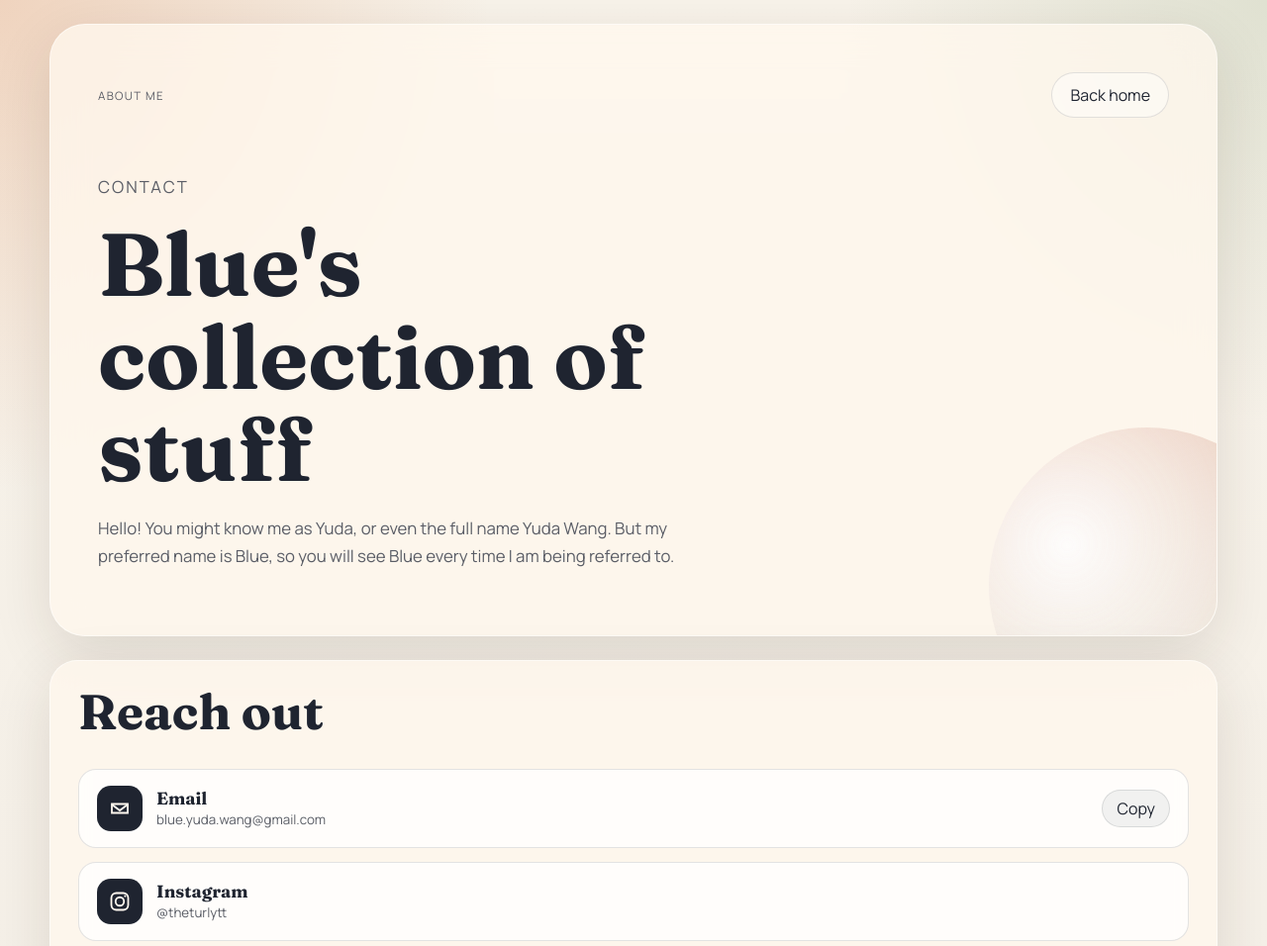
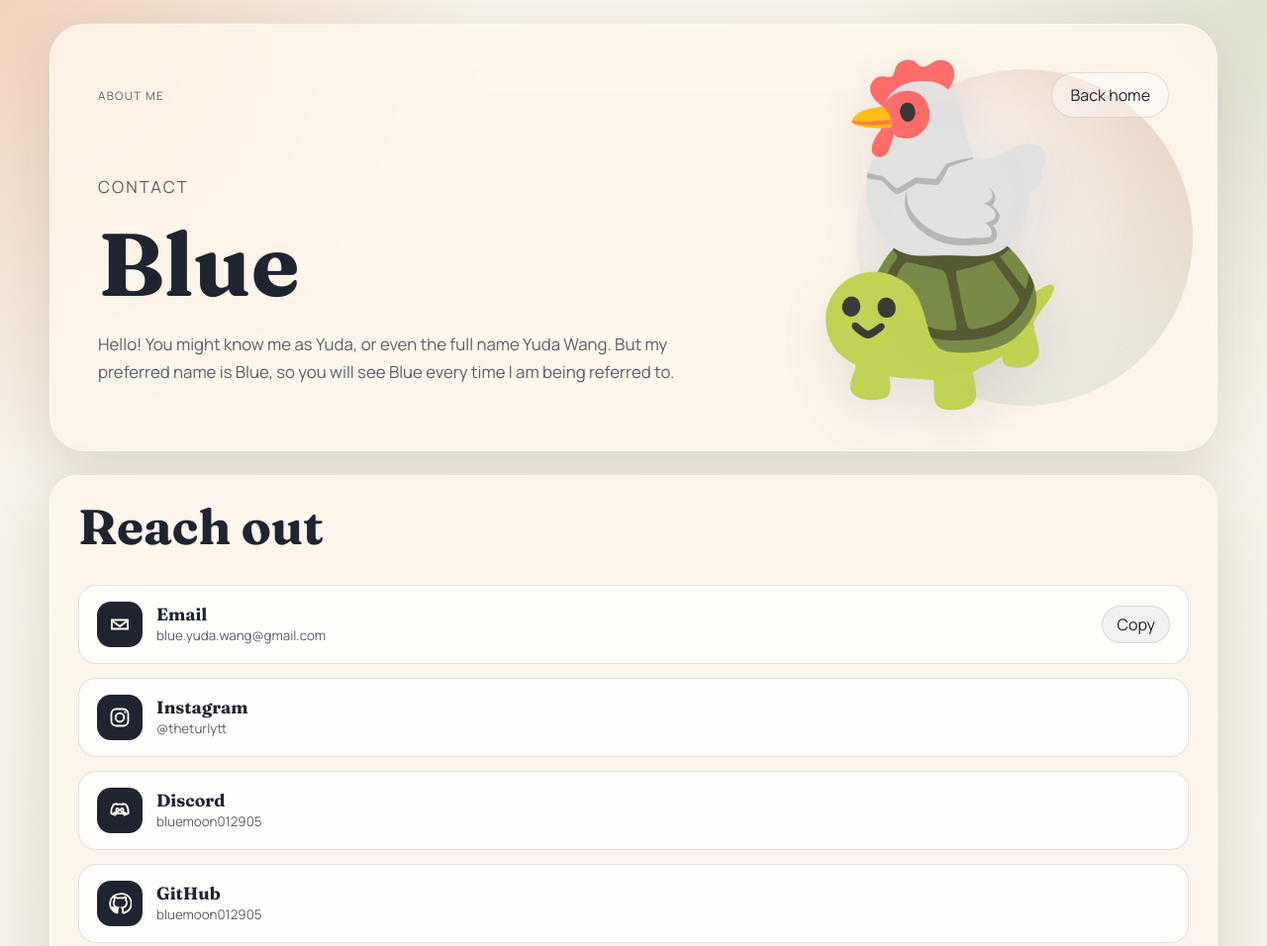
Before and after one commit to bluemoon012905/Blueshellsite, a website: page about/index.html in a window 1280 px wide. Shown: the top 956 px of the page at 99% size. Drawn offline with Linux system fonts and the light colour scheme.

Commit message:
about me polished

```diff
--- a/about/index.html
+++ b/about/index.html
@@ -15,10 +15,23 @@
   </head>
   <body>
     <main class="page-shell">
-      <header class="hero">
+      <header class="hero about-hero">
+        <div class="hero-turtle-wrap about-turtle-wrap" aria-hidden="true">
+          <img
+            class="brand-turtle brand-turtle-desktop about-turtle-desktop"
+            src="../assets/images/turtle-variants/turtle_chicken.png"
+            alt=""
+          />
+        </div>
         <div class="hero-nav">
           <div class="brand-mark">
             <span>About me</span>
+            <img
+              class="brand-turtle brand-turtle-mobile about-turtle-mobile"
+              src="../assets/images/turtle-variants/turtle_chicken.png"
+              alt=""
+              aria-hidden="true"
+            />
           </div>
           <a class="ghost-link" href="/">Back home</a>
         </div>
@@ -78,6 +91,19 @@
                 <small>bluemoon012905</small>
               </span>
             </a>
+            <a class="contact-link" href="https://github.com/bluemoon012905" target="_blank" rel="noreferrer">
+              <span class="contact-icon" aria-hidden="true">
+                <svg viewBox="0 0 24 24" role="img">
+                  <path
+                    d="M12 2.3a9.8 9.8 0 0 0-3.1 19.1c.5.1.7-.2.7-.5v-1.8c-2.8.6-3.4-1.2-3.4-1.2-.5-1.1-1.1-1.4-1.1-1.4-.9-.6.1-.6.1-.6 1 .1 1.6 1 1.6 1 .9 1.5 2.4 1.1 3 .8.1-.7.4-1.1.6-1.4-2.2-.2-4.6-1.1-4.6-5a4 4 0 0 1 1-2.8 3.7 3.7 0 0 1 .1-2.8s.8-.3 2.9 1a10 10 0 0 1 5.2 0c2-1.3 2.9-1 2.9-1a3.7 3.7 0 0 1 .1 2.8 4 4 0 0 1 1 2.8c0 3.9-2.4 4.7-4.6 5 .4.3.7 1 .7 1.9v2.9c0 .3.2.6.7.5A9.8 9.8 0 0 0 12 2.3Z"
+                  ></path>
+                </svg>
+              </span>
+              <span>
+                <strong>GitHub</strong>
+                <small>bluemoon012905</small>
+              </span>
+            </a>
             <a class="contact-link" href="https://www.linkedin.com/in/yuda-wang-825b691b4/" target="_blank" rel="noreferrer">
               <span class="contact-icon" aria-hidden="true">
                 <svg viewBox="0 0 24 24" role="img">
--- a/assets/about-page.js
+++ b/assets/about-page.js
@@ -15,8 +15,8 @@ async function loadAbout() {
   const rawEmail = String(site.contactHref || "").trim();
   const email = rawEmail.replace(/^mailto:/i, "");
 
-  document.title = `${site.contactLabel || "About me"} | ${site.title || "Blue's collection"}`;
-  document.getElementById("about-title").textContent = site.title || "About me";
+  document.title = `${site.contactLabel || "About me"} | Blue`;
+  document.getElementById("about-title").textContent = "Blue";
   document.getElementById("about-body").textContent = site.about || "";
   document.getElementById("about-email-text").textContent = email || "No email set yet.";
 
--- a/assets/about.css
+++ b/assets/about.css
@@ -1,3 +1,25 @@
+.about-hero::after {
+  inset: 50% 24px auto auto;
+  width: 340px;
+  height: 340px;
+  transform: translateY(-50%) rotate(-18deg);
+  z-index: 0;
+}
+
+.about-hero .hero-nav {
+  position: relative;
+  z-index: 2;
+}
+
+.about-turtle-wrap {
+  pointer-events: none;
+  z-index: 1;
+}
+
+.about-turtle-mobile {
+  display: none;
+}
+
 .contact-links {
   display: grid;
   gap: 14px;
@@ -89,3 +111,9 @@
   fill: currentColor;
   stroke: none;
 }
+
+@media (max-width: 768px) {
+  .about-turtle-mobile {
+    display: inline-block;
+  }
+}
```
Also changed, not shown: assets/images/turtle-variants/turtle_chicken.png (added), turtle_hole.png (added), turtle_trap.png (added).
